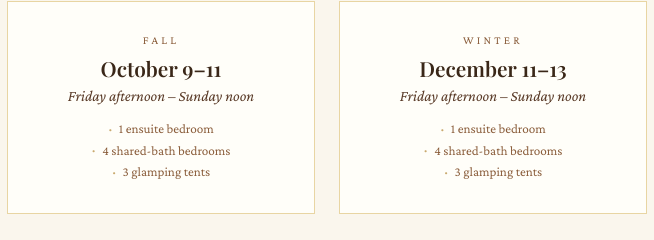
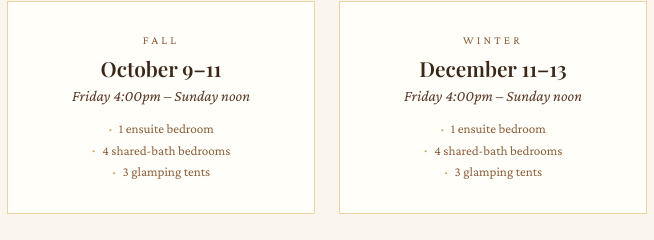
Before and after one commit to jasonkimelmanblock/RadicalRestWebsite, a website: page register.html in a window 1280 px wide. Shown: the part 404-644 px from the top of the page, 313-967 px from the left. Drawn offline with nearby package versions, Linux system fonts and the light colour scheme; no server answers; a web font is replaced by a local one.

Commit message:
Update date subtext for retreat events

```diff
--- a/register.html
+++ b/register.html
@@ -373,7 +373,7 @@
         <div class="date-card" data-retreat="October 9–11, 2026" onclick="selectDate(this)">
           <p class="date-label">Fall</p>
           <p class="date-main">October 9–11</p>
-          <p class="date-sub">Friday afternoon – Sunday noon</p>
+          <p class="date-sub">Friday 4:00pm – Sunday noon</p>
           <div class="date-avail">
             <span>1 ensuite bedroom</span>
             <span>4 shared-bath bedrooms</span>
@@ -383,7 +383,7 @@
         <div class="date-card" data-retreat="December 11–13, 2026" onclick="selectDate(this)">
           <p class="date-label">Winter</p>
           <p class="date-main">December 11–13</p>
-          <p class="date-sub">Friday afternoon – Sunday noon</p>
+          <p class="date-sub">Friday 4:00pm – Sunday noon</p>
           <div class="date-avail">
             <span>1 ensuite bedroom</span>
             <span>4 shared-bath bedrooms</span>
```
